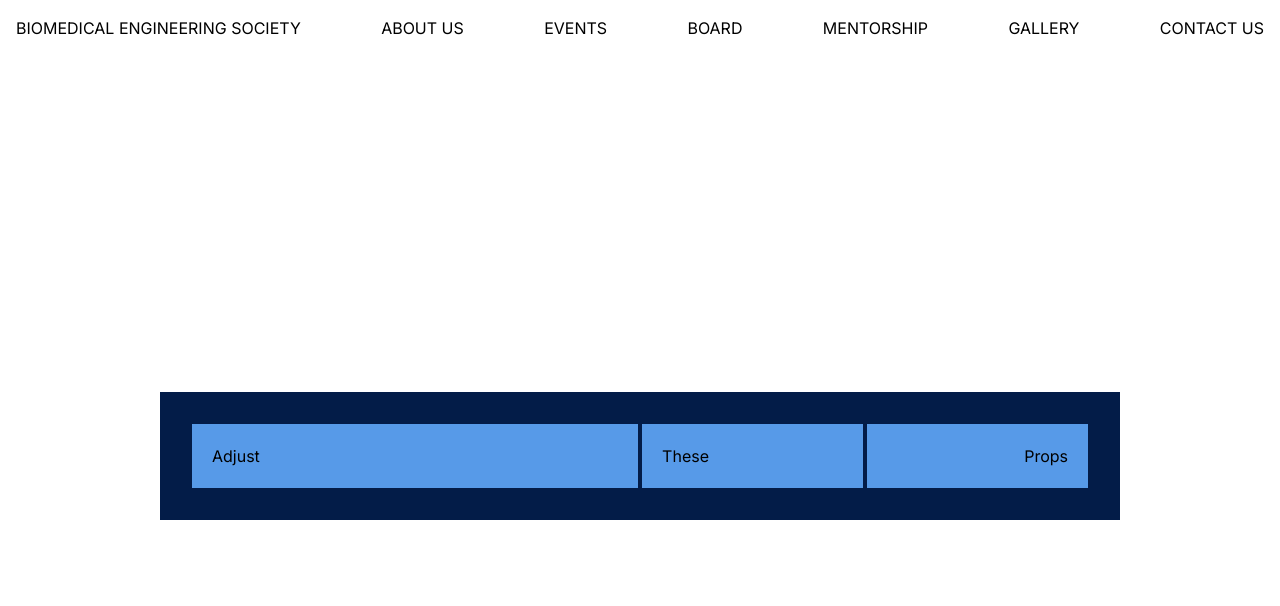
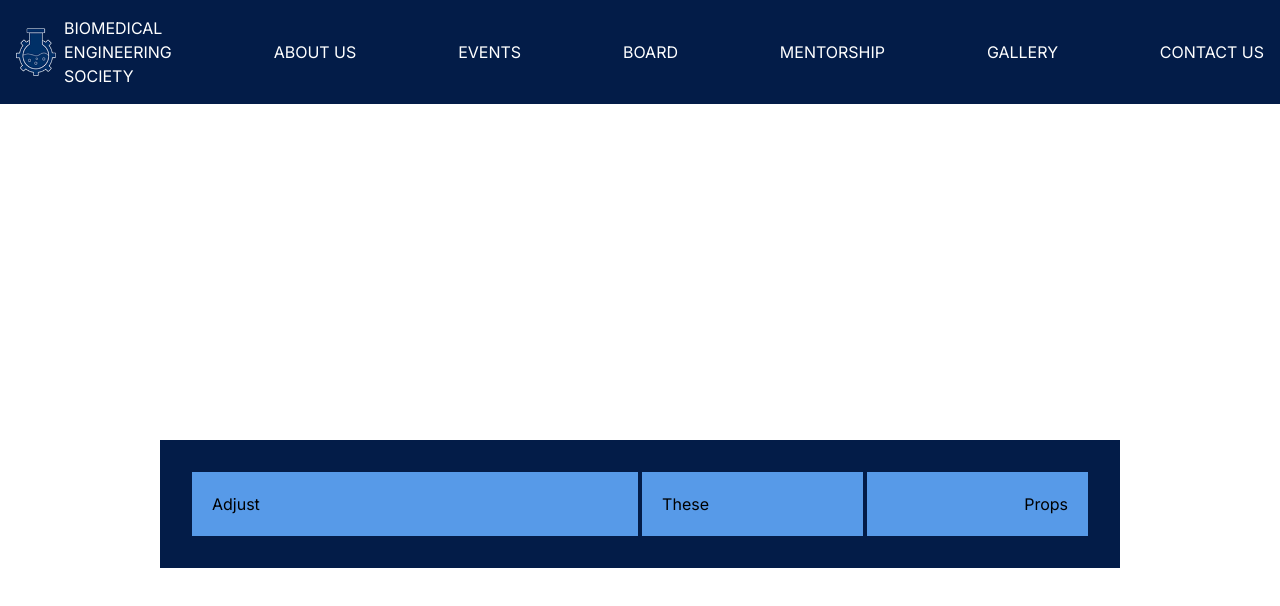
Before and after one commit to acm-ucr/bmes-website, a Next.js app: page / in a window 1280 px wide. Shown: the top 606 px of the page. Built offline with nearby package versions, Linux system fonts and the light colour scheme.

Commit message:
logo button

```diff
--- a/src/components/Navbar.tsx
+++ b/src/components/Navbar.tsx
@@ -5,9 +5,14 @@ import Image from "next/image";
 const Navbar = () => {
     return (
         <>
-        <div className="flex items-center justify-between p-4">
-            <Link href={header_items[0].link}>
-                {header_items[0].name}
+        <div className="flex items-center justify-between p-4 bg-bmes-blue-100 text-white">
+            <Link href={header_items[0].link} className="flex flex-row items-center gap-2">
+                <Image src="/BMES_logo.png" alt="BMES Logo" width={40} height={40} />
+                <div className="flex flex-col">
+                    <span>BIOMEDICAL</span>
+                    <span>ENGINEERING</span>
+                    <span>SOCIETY</span>
+                </div>
             </Link>
             <Link href={header_items[1].link}>
                 {header_items[1].name}
```
